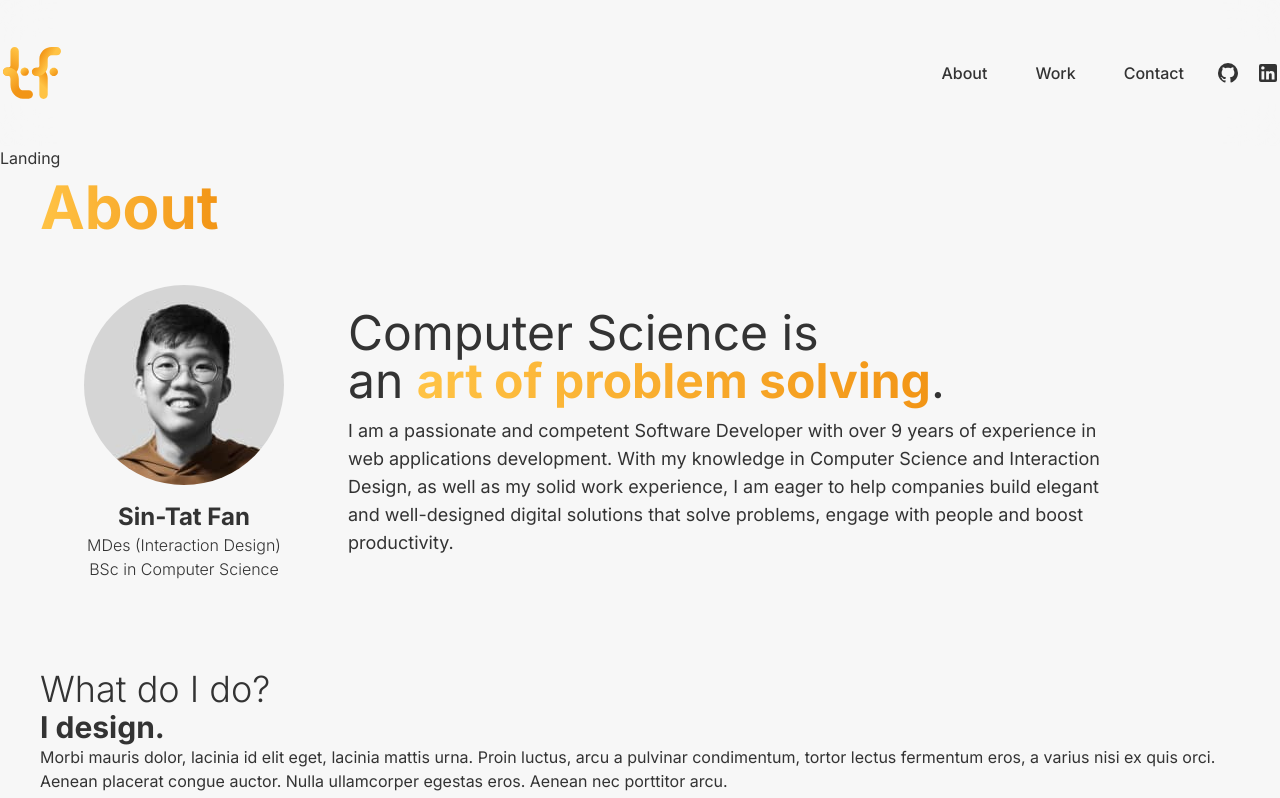
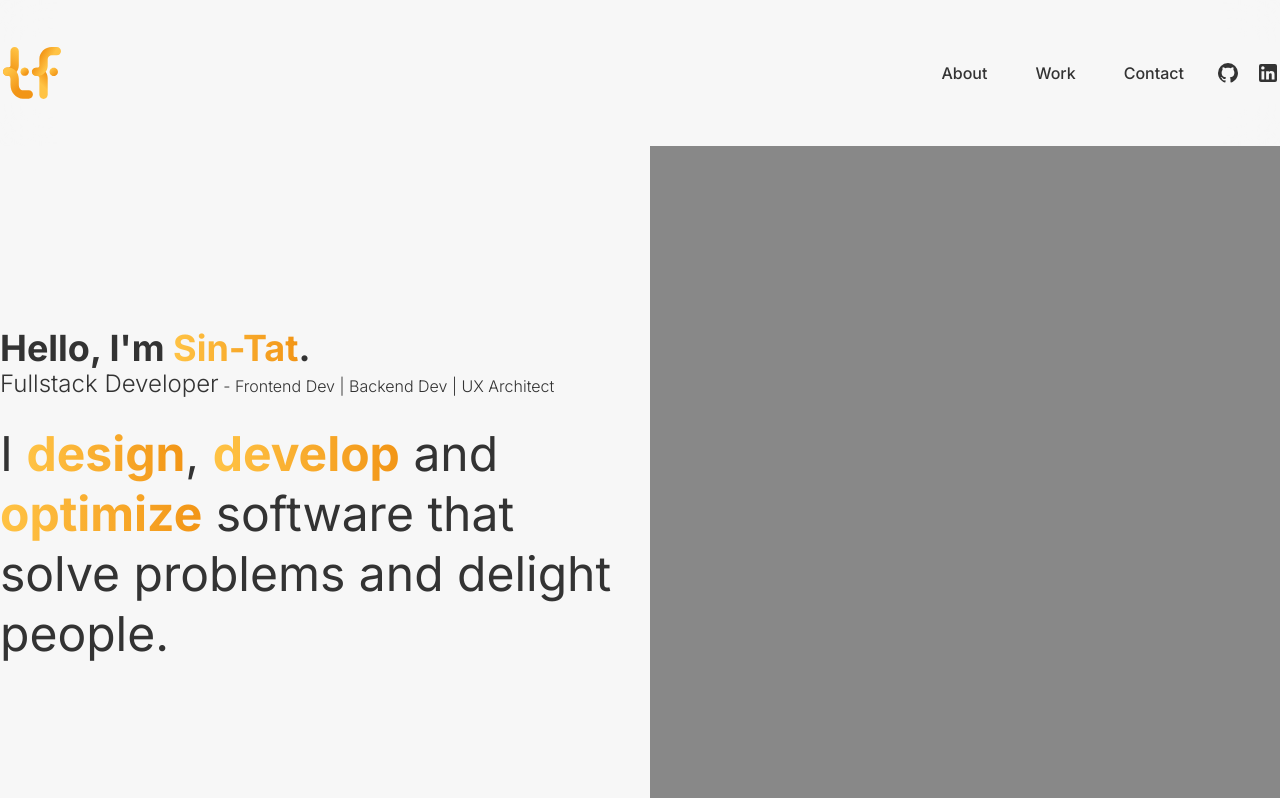
Before and after one commit to sintatfan/sintatfan-web, a Next.js app: page / in a window 1280 px wide. Shown: the top 798 px of the page. Built offline with nearby package versions, Linux system fonts and the light colour scheme.

Commit message:
Landing - prepare content structure

```diff
--- a/components/home/landing.jsx
+++ b/components/home/landing.jsx
@@ -1,7 +1,41 @@
 export default function LandingSection() {
     return (
         <div className="container">
-            Landing
+            <div className="grid grid-cols-2 gap-5 items-center">
+                <LandingContent />
+                <LandingGraphic />
+            </div>
         </div>
     );
 }
+
+function LandingContent() {
+    return (
+        <div>
+            <div className="mb-6">
+                <div className="font-bold text-4xl">
+                    Hello, I&apos;m <span className="text-gradient">Sin-Tat</span>.
+                </div>
+                <div className="font-light">
+                    <span className="text-2xl">Fullstack Developer</span> - <span>Frontend Dev | Backend Dev | UX Architect</span>
+                </div>
+            </div>
+
+            <div className="text-5xl leading-tight">
+                I <span className="text-gradient font-bold">design</span>, <span
+                className="text-gradient font-bold">develop</span> and <span
+                className="text-gradient font-bold">optimize</span> software that solve problems and delight people.
+            </div>
+        </div>
+    );
+}
+
+function LandingGraphic() {
+    return (
+        <div>
+            <svg width={700} height={700}>
+                <rect x={0} y={0} width={700} height={700} fill="#888888"></rect>
+            </svg>
+        </div>
+    );
+}
```
